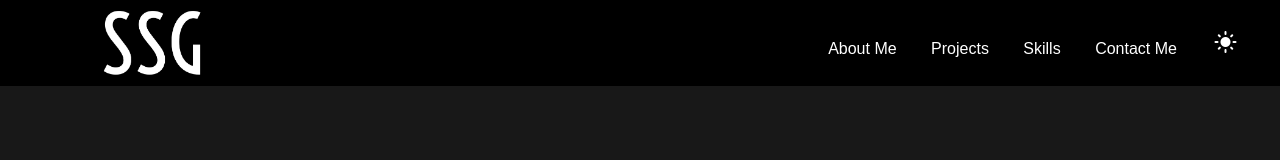
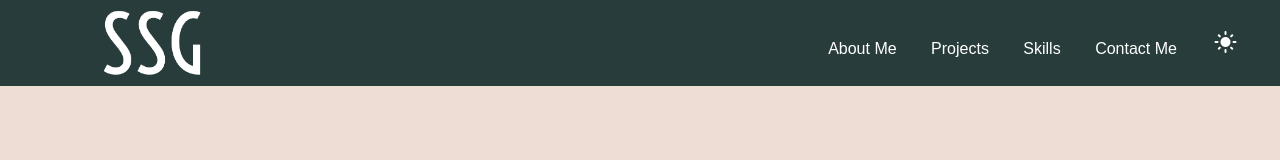
Before and after one commit to ssgella/Portfolio, a plain HTML site: page index.html in a window 1280 px wide. Drawn offline with Linux system fonts and the light colour scheme.

Commit message:
Automatic light mode dark mode set up

```diff
--- a/index.html
+++ b/index.html
@@ -7,6 +7,7 @@
         <link href="https://fonts.googleapis.com/icon?family=Material+Icons" rel="stylesheet">
         <title>Suchir's Portfolio</title>
     </head>
+
     <body>
         <header>
 
@@ -17,10 +18,14 @@
                     <li><a href="" class="headerLink">Projects</a></li>
                     <li><a href="" class="headerLink">Skills</a></li>
                     <li><a href="" class="headerLink">Contact Me</a></li>
-                    <li><input type="button" onclick="modeChange()" id="modeSelector" class="modeSelector" value="light_mode"/></li>
+                    <li><input type="button" onclick="modeChange()" id="modeSelector" class="modeSelector" value=""/></li>
                 </ul>
             </nav>
         </header>
+        <div class="text-container">
+            <h1>hello</h1>
+        </div>
     </body>
+
     <script src="script.js"></script>
 </html>
--- a/script.js
+++ b/script.js
@@ -1,16 +1,44 @@
-var isDark = true
+var isDark = false
+
+const userPrefersDark = window.matchMedia && window.matchMedia('(prefers-color-scheme: dark)').matches;
+
+const userPrefersLight = window.matchMedia && window.matchMedia('(prefers-color-scheme: light)').matches;
+
+function setMode() {
+    if (userPrefersDark) {
+        console.log('dark')
+        document.getElementById("modeSelector").value = "light_mode"
+        isDark = true
+        return(isDark)
+    } else if (userPrefersLight) {
+        console.log('light')
+        document.getElementById("modeSelector").value = "dark_mode"
+        isDark = false
+        return(isDark)
+    } else { console.log('error')}
+}
 function modeChange() {
     if (isDark) {
         document.getElementById("modeSelector").value = "dark_mode"
         document.body.classList.toggle("light-mode");
         isDark = false
+        console.log('lightmode')
         return(isDark)
     } else if (isDark === false) {
         document.getElementById("modeSelector").value = "light_mode"
         document.body.classList.toggle("light-mode");
         isDark = true
+        console.log('darkmode')
         return(isDark)
     } else {
         console.log("mode selector error")
     }
 }
+
+setMode()
+console.log(isDark)
+if (isDark) {
+
+} else {
+    modeChange()
+}
--- a/style.css
+++ b/style.css
@@ -42,11 +42,11 @@
   }
 
   .light-mode header{
-    background-color: #0A0069;
+    background-color: #283D3B;
   }
 
   .light-mode {
-    background-color: #FFFCF9;
+    background-color: #EDDDD4;
   }
 
   .light-mode .modeSelector {
@@ -104,6 +104,10 @@
       background-color: #181818;
       color: #fff;
   }
+  .text_container{
+	position:relative;
+	top:50px;
+}
 
   @media screen and (max-width: 481px) {
       .headerLink{
```
